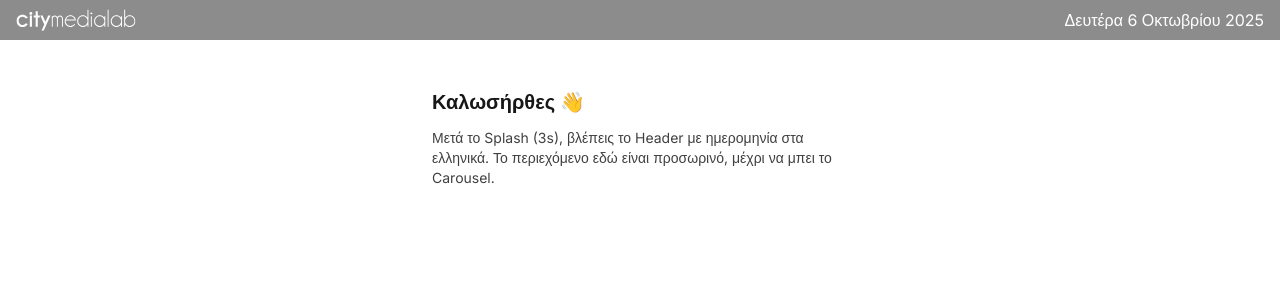
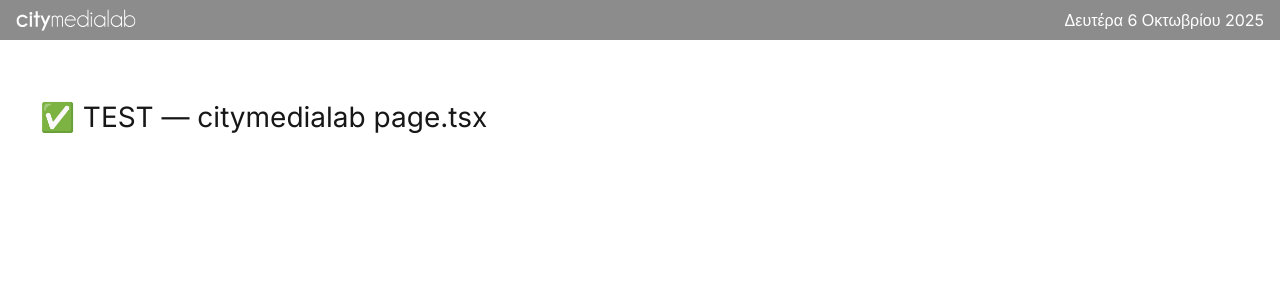
Before and after one commit to citymedialab/citymedialab-app, a Next.js app: page / in a window 1280 px wide. Shown: the top 300 px of the page. Built offline with nearby package versions, Linux system fonts and the light colour scheme.

Commit message:
Update page.tsx

```diff
--- a/app/page.tsx
+++ b/app/page.tsx
@@ -1,13 +1,3 @@
 export default function Page() {
-  return (
-    <div className="min-h-[120vh] bg-white">
-      <div className="mx-auto max-w-md px-4 py-8">
-        <h1 className="text-xl font-semibold mb-3">Καλωσήρθες 👋</h1>
-        <p className="text-sm text-neutral-700">
-          Μετά το Splash (3s), βλέπεις το Header με ημερομηνία στα ελληνικά.
-          Το περιεχόμενο εδώ είναι προσωρινό, μέχρι να μπει το Carousel.
-        </p>
-      </div>
-    </div>
-  )
+  return <div style={{padding:40,fontSize:28}}>✅ TEST — citymedialab page.tsx</div>
 }
```
